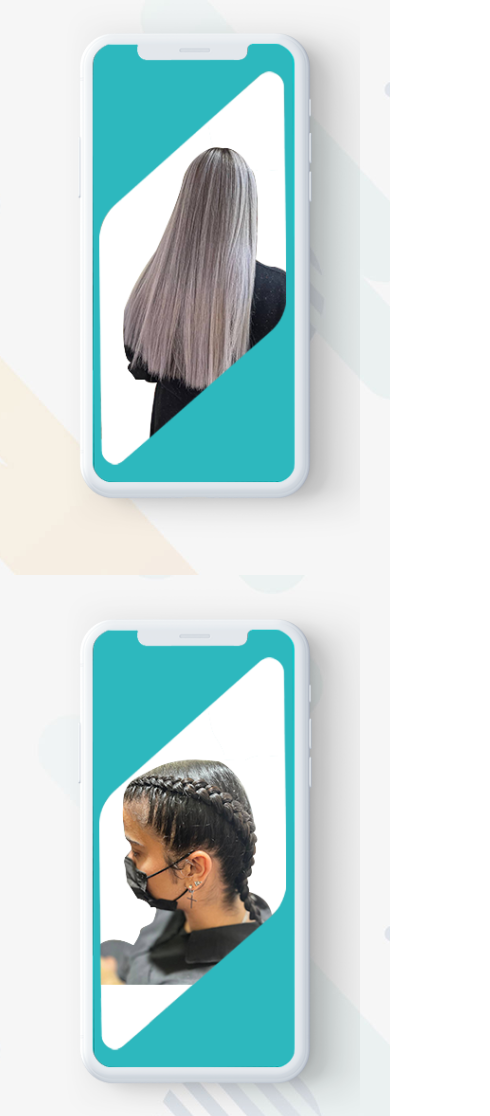
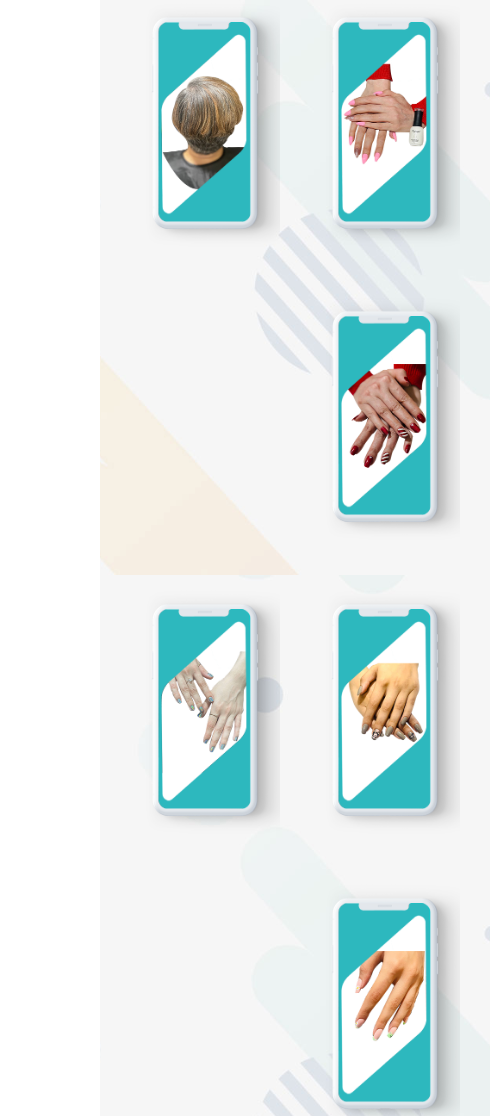
Before and after one commit to soheil-shafaee/parizadart, a plain HTML site: page index.html in a window 390 px wide. Shown: the part 2215-3331 px from the top of the page, 490 px wide, since content can reach past the window. Drawn offline with Linux system fonts and the light colour scheme.

Commit message:
Edit Picture Display

```diff
--- a/index.html
+++ b/index.html
@@ -136,20 +136,20 @@
                 <div class="row">
                     <div class="col-md-12 col-lg-12">
                         <div class="row">
-                            <div class="col-md-4">
+                            <div class="col-6 col-sm-3">
                                 <div class="blog-box">
                                     <div class="blog-img">
                                         <img src="assets/img/1.png" class="img-fluid" alt="">
                                     </div>
                                 </div>
                             </div>
-                            <div class="col-md-4">
+                            <div class="col-6 col-sm-3">
                                 <div class="blog-box">
                                     <div class="blog-img"><img src="assets/img/2.png" class="img-fluid" alt="">
                                     </div>
                                 </div>
                             </div>
-                            <div class="col-md-4">
+                            <div class="col-6 col-sm-3">
                                 <div class="blog-box">
                                     <div class="blog-img">
                                         <img src="assets/img/3.png" class="img-fluid" alt="">
@@ -158,20 +158,20 @@
                                 </div>
                             </div>
                         <div class="row">
-                            <div class="col-md-4">
+                            <div class="col-6 col-sm-3">
                                 <div class="blog-box">
                                     <div class="blog-img">
                                         <img src="assets/img/4.png" class="img-fluid" alt="">
                                     </div>
                                 </div>
                             </div>
-                            <div class="col-md-4">
+                            <div class="col-6 col-sm-3">
                                 <div class="blog-box">
                                     <div class="blog-img"><img src="assets/img/5.png" class="img-fluid" alt="">
                                     </div>
                                 </div>
                             </div>
-                            <div class="col-md-4">
+                            <div class="col-6 col-sm-3">
                                 <div class="blog-box">
                                     <div class="blog-img">
                                         <img src="assets/img/6.png" class="img-fluid" alt="">
@@ -180,20 +180,20 @@
                                 </div>
                             </div>
                         <div class="row">
-                            <div class="col-md-4">
+                            <div class="col-6 col-sm-3">
                                 <div class="blog-box">
                                     <div class="blog-img">
                                         <img src="assets/img/7.png" class="img-fluid" alt="">
                                     </div>
                                 </div>
                             </div>
-                            <div class="col-md-4">
+                            <div class="col-6 col-sm-3">
                                 <div class="blog-box">
                                     <div class="blog-img"><img src="assets/img/8.png" class="img-fluid" alt="">
                                     </div>
                                 </div>
                             </div>
-                            <div class="col-md-4">
+                            <div class="col-6 col-sm-3">
                                 <div class="blog-box">
                                     <div class="blog-img">
                                         <img src="assets/img/9.png" class="img-fluid" alt="">
```
